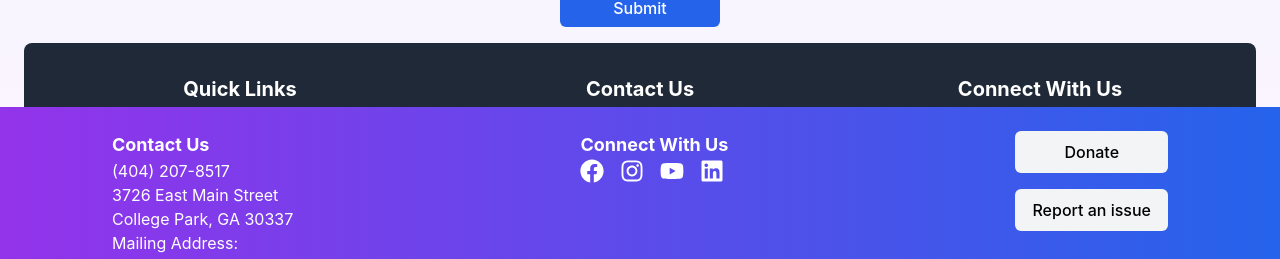
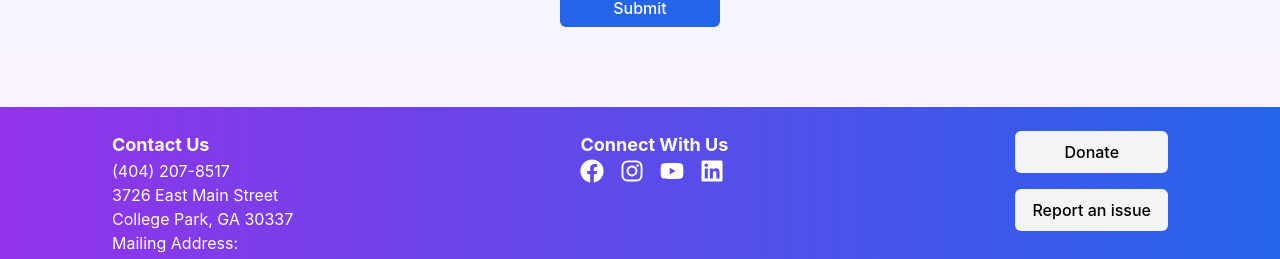
Before and after one commit to megane18/TCRP12, a React (Vite) app in the folder tcrp/: page /request-form in a window 1280 px wide. Shown: the part 693-952 px from the top of the page. Built offline with nearby package versions, Linux system fonts and the light colour scheme.

Commit message:
removed footer from requestform and sendmasscommunication

```diff
--- a/tcrp/src/components/RequestForm.jsx
+++ b/tcrp/src/components/RequestForm.jsx
@@ -52,7 +52,7 @@ const RequestForm = () => {
   return (
     <div className=" flex flex-col h-screen w-screen bg-gradient-to-b from-blue-50 to-purple-50 min-h-screen">
       <Header />
-      <div className="mt-28 mx-2 flex-grow rounded-xl p-4 flex flex-col overflow-auto gap-4">
+      <div className="mt-28 mx-2 rounded-xl p-4 flex flex-col overflow-auto gap-4">
         <form onSubmit={handleSubmit} className="flex flex-col w-full gap-5">
           <div className="text-black flex flex-col text-start">
             <h2 className="font-bold text-3xl">Request Form</h2>
@@ -127,97 +127,6 @@ const RequestForm = () => {
             </button>
           </div>
         </form>
-        <footer className="bg-gray-800 text-white p-8 rounded-lg">
-          <div className="grid md:grid-cols-3 gap-8">
-            <div>
-              <h3 className="text-xl font-bold mb-4">Quick Links</h3>
-              <ul className="space-y-2">
-                <li>
-                  <a
-                    href="#"
-                    className="hover:text-blue-300 transition duration-300"
-                  >
-                    Home
-                  </a>
-                </li>
-                <li>
-                  <a
-                    href="#"
-                    className="hover:text-blue-300 transition duration-300"
-                  >
-                    About Us
-                  </a>
-                </li>
-                <li>
-                  <a
-                    href="#"
-                    className="hover:text-blue-300 transition duration-300"
-                  >
-                    Projects
-                  </a>
-                </li>
-                <li>
-                  <a
-                    href="#"
-                    className="hover:text-blue-300 transition duration-300"
-                  >
-                    Volunteer
-                  </a>
-                </li>
-                <li>
-                  <a
-                    href="#"
-                    className="hover:text-blue-300 transition duration-300"
-                  >
-                    Contact
-                  </a>
-                </li>
-              </ul>
-            </div>
-            <div>
-              <h3 className="text-xl font-bold mb-4">Contact Us</h3>
-              <p>(404) 207-8517</p>
-              <p>3726 East Main Street</p>
-              <p>College Park, GA 30337</p>
-              <p>P.O. Box 211, Fairburn, GA 30213</p>
-            </div>
-            <div>
-              <h3 className="text-xl font-bold mb-4">Connect With Us</h3>
-              <div className="flex space-x-4 text-2xl mb-4">
-                <a
-                  href="#"
-                  className="hover:text-blue-300 transition duration-300"
-                >
-                  <FaFacebook />
-                </a>
-                <a
-                  href="#"
-                  className="hover:text-blue-300 transition duration-300"
-                >
-                  <FaInstagram />
-                </a>
-                <a
-                  href="#"
-                  className="hover:text-blue-300 transition duration-300"
-                >
-                  <FaYoutube />
-                </a>
-                <a
-                  href="#"
-                  className="hover:text-blue-300 transition duration-300"
-                >
-                  <FaLinkedin />
-                </a>
-              </div>
-              <button className="bg-blue-600 text-white px-6 py-2 rounded-full hover:bg-blue-700 transition duration-300 text-lg font-semibold w-full mb-2">
-                Donate
-              </button>
-              <button className="bg-transparent border-2 border-white text-white px-6 py-2 rounded-full hover:bg-white hover:text-gray-800 transition duration-300 text-lg font-semibold w-full">
-                Report an issue
-              </button>
-            </div>
-          </div>
-        </footer>
       </div>
     </div>
   );
--- a/tcrp/src/components/SendMassCommunication.jsx
+++ b/tcrp/src/components/SendMassCommunication.jsx
@@ -241,97 +241,6 @@ const SendMassCommunication = () => {
             </div>
           </div>
         </form>
-        <footer className="bg-gray-800 text-white p-8 rounded-lg">
-          <div className="grid md:grid-cols-3 gap-8">
-            <div>
-              <h3 className="text-xl font-bold mb-4">Quick Links</h3>
-              <ul className="space-y-2">
-                <li>
-                  <a
-                    href="#"
-                    className="hover:text-blue-300 transition duration-300"
-                  >
-                    Home
-                  </a>
-                </li>
-                <li>
-                  <a
-                    href="#"
-                    className="hover:text-blue-300 transition duration-300"
-                  >
-                    About Us
-                  </a>
-                </li>
-                <li>
-                  <a
-                    href="#"
-                    className="hover:text-blue-300 transition duration-300"
-                  >
-                    Projects
-                  </a>
-                </li>
-                <li>
-                  <a
-                    href="#"
-                    className="hover:text-blue-300 transition duration-300"
-                  >
-                    Volunteer
-                  </a>
-                </li>
-                <li>
-                  <a
-                    href="#"
-                    className="hover:text-blue-300 transition duration-300"
-                  >
-                    Contact
-                  </a>
-                </li>
-              </ul>
-            </div>
-            <div>
-              <h3 className="text-xl font-bold mb-4">Contact Us</h3>
-              <p>(404) 207-8517</p>
-              <p>3726 East Main Street</p>
-              <p>College Park, GA 30337</p>
-              <p>P.O. Box 211, Fairburn, GA 30213</p>
-            </div>
-            <div>
-              <h3 className="text-xl font-bold mb-4">Connect With Us</h3>
-              <div className="flex space-x-4 text-2xl mb-4">
-                <a
-                  href="#"
-                  className="hover:text-blue-300 transition duration-300"
-                >
-                  <FaFacebook />
-                </a>
-                <a
-                  href="#"
-                  className="hover:text-blue-300 transition duration-300"
-                >
-                  <FaInstagram />
-                </a>
-                <a
-                  href="#"
-                  className="hover:text-blue-300 transition duration-300"
-                >
-                  <FaYoutube />
-                </a>
-                <a
-                  href="#"
-                  className="hover:text-blue-300 transition duration-300"
-                >
-                  <FaLinkedin />
-                </a>
-              </div>
-              <button className="bg-blue-600 text-white px-6 py-2 rounded-full hover:bg-blue-700 transition duration-300 text-lg font-semibold w-full mb-2">
-                Donate
-              </button>
-              <button className="bg-transparent border-2 border-white text-white px-6 py-2 rounded-full hover:bg-white hover:text-gray-800 transition duration-300 text-lg font-semibold w-full">
-                Report an issue
-              </button>
-            </div>
-          </div>
-        </footer>
       </div>
     </div>
   );
```
Also changed, not shown: 1 other file (tests, documents, lock files or other folders).
